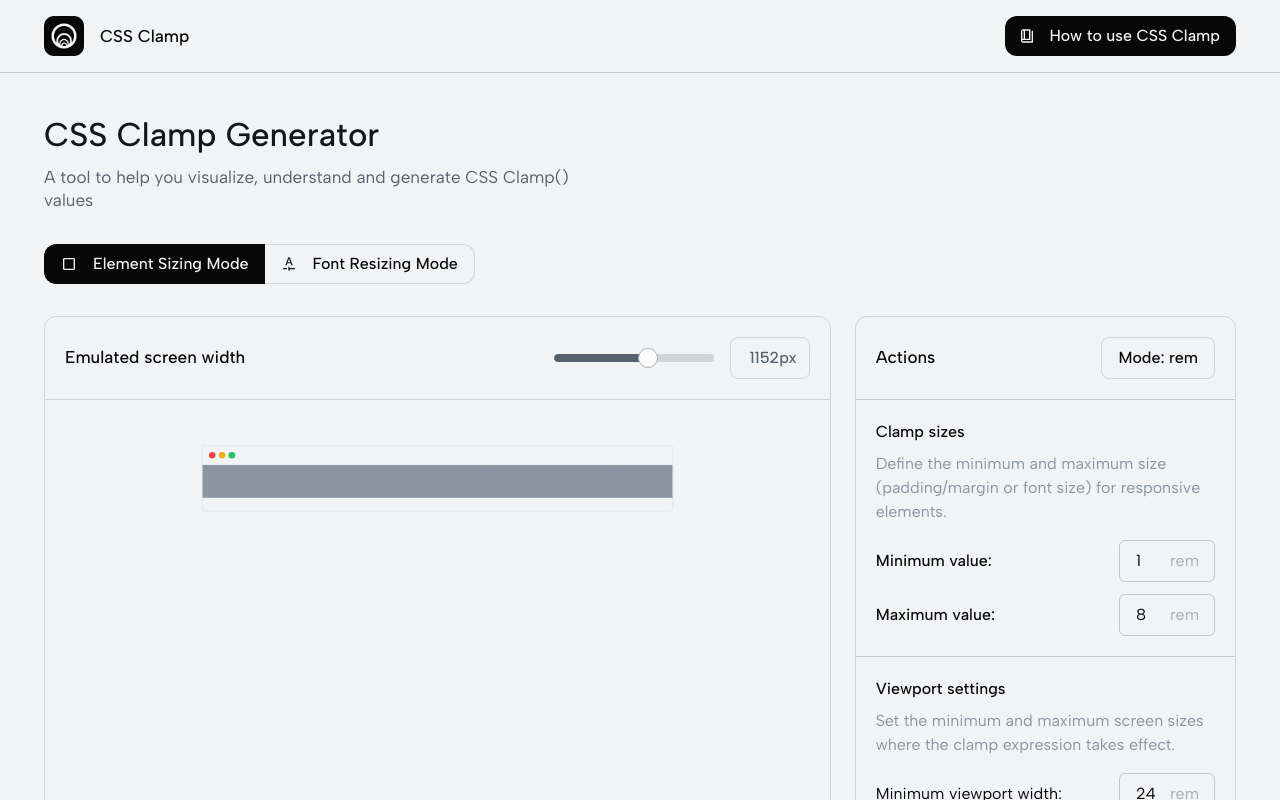
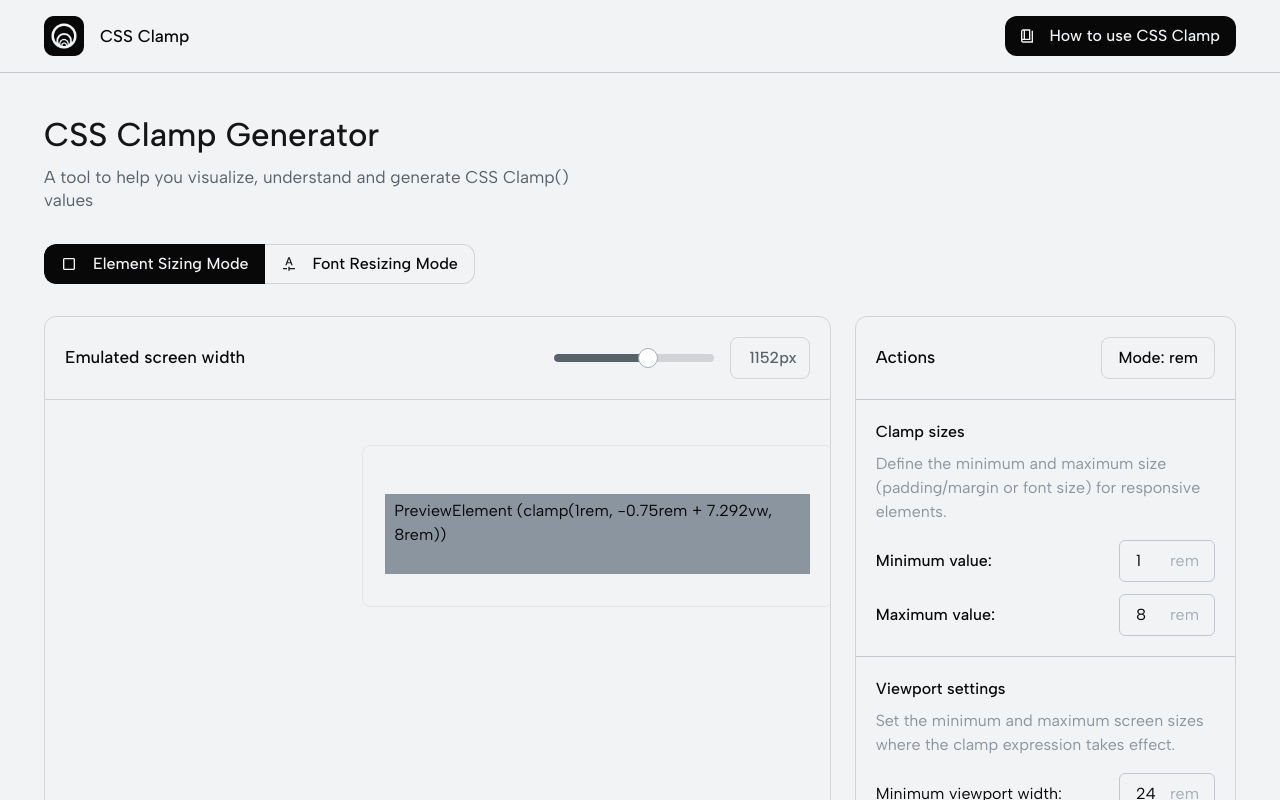
Before and after one commit to Willem-Jaap/cssclamp, a Next.js app: page / in a window 1280 px wide. Shown: the top 800 px of the page. Built offline with nearby package versions, Linux system fonts and the light colour scheme.

Commit message:
feat: rework preview

```diff
--- a/src/components/misc/actions.tsx
+++ b/src/components/misc/actions.tsx
@@ -1,6 +1,5 @@
 'use client';
 
-import { useEffect } from 'react';
 import Link from 'next/link';
 
 import NumberInput from '~/components/form/number-input';
@@ -15,49 +14,14 @@ import {
     DropdownMenuTrigger,
 } from '~/components/ui/dropdown-menu';
 import useSettings, { type Mode } from '~/hooks/useSettings';
-import { getTailwindByValue, getTailwindValue } from '~/utils/getTailwindValue';
+import { getTailwindByValue } from '~/utils/getTailwindValue';
 
 const Actions = () => {
     const { register, watch, getValues, setValue } = useSettings();
 
     const remify = (px: number) => px / 16;
-    const toFixed = (num: number) => parseFloat(num.toFixed(3));
-
-    const getValue = (value: number, mode: Mode) => {
-        if (mode === 'rem') {
-            return value;
-        }
-
-        if (mode === 'tailwind') {
-            return getTailwindValue(value);
-        }
-
-        return remify(value);
-    };
-
-    let maximumValue = remify(watch('maximumValue'));
-    let minimumValue = remify(watch('minimumValue'));
-    let maximumViewport = remify(watch('maximumViewport'));
-    let minimumViewport = remify(watch('minimumViewport'));
-
-    if (watch('mode') === 'rem') {
-        maximumValue = watch('maximumValue');
-        minimumValue = watch('minimumValue');
-        maximumViewport = watch('maximumViewport');
-        minimumViewport = watch('minimumViewport');
-    }
-
-    const slope = (maximumValue - minimumValue) / (maximumViewport - minimumViewport);
-    const intersection = maximumValue - slope * maximumViewport;
 
     const mode = watch('mode');
-    const clamp = `clamp(${getValue(watch('minimumValue'), mode)}rem, ${toFixed(
-        intersection,
-    )}rem + ${toFixed(slope * 100)}vw, ${getValue(watch('maximumValue'), mode)}rem)`;
-
-    useEffect(() => {
-        setValue('clamp', clamp);
-    }, [clamp, setValue]);
 
     const onModeChange = (mode: string) => {
         const previousValue = getValues('mode');
@@ -196,7 +160,7 @@ const Actions = () => {
                     {watch('minimumViewport')} {mode !== 'tailwind' && mode} and{' '}
                     {watch('maximumViewport')} {mode !== 'tailwind' && mode}.
                 </p>
-                <p className="font-medium">{clamp}</p>
+                {/* <p className="font-medium">{clamp}</p> */}
             </div>
         </div>
     );
--- /dev/null
+++ b/src/components/misc/preview-element.tsx
@@ -0,0 +1,17 @@
+'use client';
+
+import useSettings from '~/hooks/useSettings';
+
+const PreviewElement = () => {
+    const { watch } = useSettings();
+
+    return (
+        <div
+            className="h-20 border border-dashed border-neutral-400 bg-neutral-400 px-2 py-1"
+            style={{ margin: `0 ${watch('clamp').replace('vw', '%')}` }}>
+            PreviewElement ({watch('clamp')})
+        </div>
+    );
+};
+
+export default PreviewElement;
--- /dev/null
+++ b/src/components/misc/preview-header.tsx
@@ -0,0 +1,43 @@
+'use client';
+
+import { type Dispatch, type SetStateAction } from 'react';
+import { type SpringRef } from '@react-spring/web';
+
+import { Slider } from '~/components/ui/slider';
+
+interface Props {
+    api: SpringRef<{
+        width: number;
+    }>;
+    percentage: number;
+    setPercentage: Dispatch<SetStateAction<number>>;
+}
+
+const PreviewHeader = ({ api, percentage, setPercentage }: Props) => {
+    const onChange = (values: number[]) => {
+        const [value] = values;
+        // eslint-disable-next-line @typescript-eslint/no-floating-promises
+        api.start({ width: value });
+        setPercentage(value);
+    };
+    return (
+        <div className="flex w-full items-center justify-between gap-4 border-b border-b-neutral-100 p-5">
+            <h2 className="text-lg font-medium">Emulated screen width</h2>
+            <div className="flex items-center gap-4">
+                <Slider
+                    className="w-40"
+                    min={0}
+                    max={100}
+                    step={1}
+                    defaultValue={[60]}
+                    onValueChange={onChange}
+                />
+                <div className="w-[calc(1.2rem_+_6ch)] rounded-lg border border-neutral-100 px-3 py-2 text-right font-medium text-neutral-600">
+                    {Math.round((1920 / 100) * percentage)}px
+                </div>
+            </div>
+        </div>
+    );
+};
+
+export default PreviewHeader;
--- a/src/components/misc/preview.tsx
+++ b/src/components/misc/preview.tsx
@@ -1,122 +1,62 @@
 'use client';
 
-import { useEffect, useRef, useState } from 'react';
+import { useRef } from 'react';
 import { animated, useSpring } from '@react-spring/web';
 
-import { Slider } from '~/components/ui/slider';
+import PreviewElement from '~/components/misc/preview-element';
+import PreviewHeader from '~/components/misc/preview-header';
 import useSettings from '~/hooks/useSettings';
 
-const Clamped = () => {
-    const { watch } = useSettings();
-    const clamp = watch('clamp').replace('vw', '%');
-    if (watch('previewMode') === 'text') {
-        return (
-            <div
-                className="h-20 border border-dashed border-neutral-400 bg-neutral-400 px-2 py-1"
-                style={{
-                    fontSize: clamp,
-                }}>
-                Lorem ipsum dolor sit amet, consectetur adipiscing elit. Sed do eiusmod tempor
-            </div>
-        );
-    }
-
-    return (
-        <div
-            className="h-20 border border-dashed border-neutral-400 bg-neutral-400 px-2 py-1 text-lg"
-            style={{
-                margin: `0 ${clamp}`,
-            }}
-        />
-    );
-};
-
 const Preview = () => {
+    const { watch, setValue } = useSettings();
     const previewRef = useRef<HTMLDivElement>(null);
     const screenContainerRef = useRef<HTMLDivElement>(null);
     const screenRef = useRef<HTMLDivElement>(null);
-    const [currentPercentage, setCurrentPercentage] = useState<number>(60);
     const [{ width }, api] = useSpring(() => ({
         width: 60,
     }));
 
-    const onChange = (values: number[]) => {
-        const [value] = values;
-        // eslint-disable-next-line @typescript-eslint/no-floating-promises
-        api.start({ width: value });
-        setCurrentPercentage(value);
-    };
-
     const centerPreviewScreen = () => {
         if (!screenRef.current || !previewRef.current || !screenContainerRef.current) return;
 
-        // Get position of the preview
         const previewBoundingBox = previewRef.current.getBoundingClientRect();
         const screenBoundingBox = screenRef.current.getBoundingClientRect();
 
         screenRef.current.style.left = `${(previewBoundingBox.width - screenBoundingBox.width) / 2}px`;
     };
 
-    useEffect(() => {
-        // Set the initial screen scale
-        const onResize = () => {
-            const width = previewRef.current?.clientWidth;
-            const scale = width ? width / 1920 : 0;
-            if (!screenRef.current || !previewRef.current || !screenContainerRef.current) {
-                return;
-            }
-            screenRef.current.style.transform = `scale(${scale})`;
-            centerPreviewScreen();
-        };
-        onResize();
-        window.addEventListener('resize', onResize);
-        centerPreviewScreen();
-
-        return () => {
-            window.removeEventListener('resize', onResize);
-        };
-    }, []);
-
     return (
         <div
             className="relative flex min-h-[50vh] flex-col items-center overflow-hidden"
             ref={previewRef}>
-            <div className="flex w-full items-center justify-between gap-4 border-b border-b-neutral-100 p-5">
-                <h2 className="text-lg font-medium">Emulated screen width</h2>
-                <div className="flex items-center gap-4">
-                    <Slider
-                        className="w-40"
-                        min={0}
-                        max={100}
-                        step={1}
-                        defaultValue={[60]}
-                        onValueChange={onChange}
-                    />
-                    <div className="w-[calc(1.2rem_+_6ch)] rounded-lg border border-neutral-100 px-3 py-2 text-right font-medium text-neutral-600">
-                        {Math.round((1920 / 100) * currentPercentage)}px
-                    </div>
-                </div>
-            </div>
+            <PreviewHeader
+                api={api}
+                percentage={watch('percentage')}
+                setPercentage={value => setValue('percentage', Number(value))}
+            />
             <div
-                className="pointer-events-none absolute left-0 mt-32 w-[1920px] overflow-hidden 2xl:mt-40"
+                className="pointer-events-none absolute left-0 mt-32 2xl:mt-40"
                 ref={screenContainerRef}>
                 <animated.div
-                    className="relative h-full origin-top-left scale-0 overflow-hidden rounded-lg border border-neutral-100 bg-neutral-50 pb-8 pt-12"
+                    className="border-neutral-10 relative h-full origin-top-left overflow-hidden rounded-lg border bg-neutral-50 pb-8 pt-12"
                     style={{
                         width: width.to(w => {
                             centerPreviewScreen();
-                            return `${(w * 1920) / 100}px`;
+                            const previewWidth = previewRef.current?.getBoundingClientRect().width;
+                            if (!previewWidth) return '100%';
+
+                            return `${(previewWidth / 100) * w}px`;
                         }),
                     }}
                     ref={screenRef}>
-                    <div className="absolute left-4 top-4">
-                        <div className="flex items-center gap-2">
-                            <div className="h-4 w-4 rounded-full bg-red-500" />
-                            <div className="h-4 w-4 rounded-full bg-yellow-500" />
-                            <div className="h-4 w-4 rounded-full bg-green-500" />
+                    {watch('previewMode') === 'container' ? (
+                        <PreviewElement />
+                    ) : (
+                        <div className="h-20 border border-dashed border-neutral-400 bg-neutral-400 px-2 py-1">
+                            Lorem ipsum dolor sit amet, consectetur adipiscing elit. Sed do eiusmod
+                            tempor
                         </div>
-                    </div>
-                    <Clamped />
+                    )}
                 </animated.div>
             </div>
         </div>
--- a/src/hooks/useSettings.ts
+++ b/src/hooks/useSettings.ts
@@ -1,4 +1,7 @@
+import { useEffect } from 'react';
 import { useForm, useFormContext } from 'react-hook-form';
+
+import { getTailwindValue } from '~/utils/getTailwindValue';
 
 type Mode = 'rem' | 'px' | 'tailwind';
 type PreviewMode = 'container' | 'text';
@@ -10,6 +13,7 @@ interface Settings {
     maximumViewport: number;
     mode: Mode;
     previewMode: PreviewMode;
+    percentage: number;
     clamp: string;
 }
 
@@ -22,9 +26,52 @@ const useSettingsProvider = () => {
             maximumViewport: 120,
             mode: 'rem',
             previewMode: 'container',
+            percentage: 60,
             clamp: '',
         },
     });
+
+    const { getValues, setValue, watch } = methods;
+
+    const remify = (px: number) => px / 16;
+    const toFixed = (num: number) => parseFloat(num.toFixed(3));
+
+    const getValue = (value: number, mode: Mode) => {
+        if (mode === 'rem') {
+            return value;
+        }
+
+        if (mode === 'tailwind') {
+            return getTailwindValue(value);
+        }
+
+        return remify(value);
+    };
+
+    useEffect(() => {
+        let maximumValue = remify(getValues('maximumValue'));
+        let minimumValue = remify(getValues('minimumValue'));
+        let maximumViewport = remify(getValues('maximumViewport'));
+        let minimumViewport = remify(getValues('minimumViewport'));
+
+        if (getValues('mode') === 'rem') {
+            maximumValue = getValues('maximumValue');
+            minimumValue = getValues('minimumValue');
+            maximumViewport = getValues('maximumViewport');
+            minimumViewport = getValues('minimumViewport');
+        }
+
+        const slope = (maximumValue - minimumValue) / (maximumViewport - minimumViewport);
+        const intersection = maximumValue - slope * maximumViewport;
+
+        const mode = watch('mode');
+        const clamp = `clamp(${getValue(watch('minimumValue'), mode)}rem, ${toFixed(
+            intersection,
+        )}rem + ${toFixed(slope * 100)}vw, ${getValue(watch('maximumValue'), mode)}rem)`;
+
+        setValue('clamp', clamp);
+        // eslint-disable-next-line react-hooks/exhaustive-deps
+    }, [watch]);
 
     return methods;
 };
```
